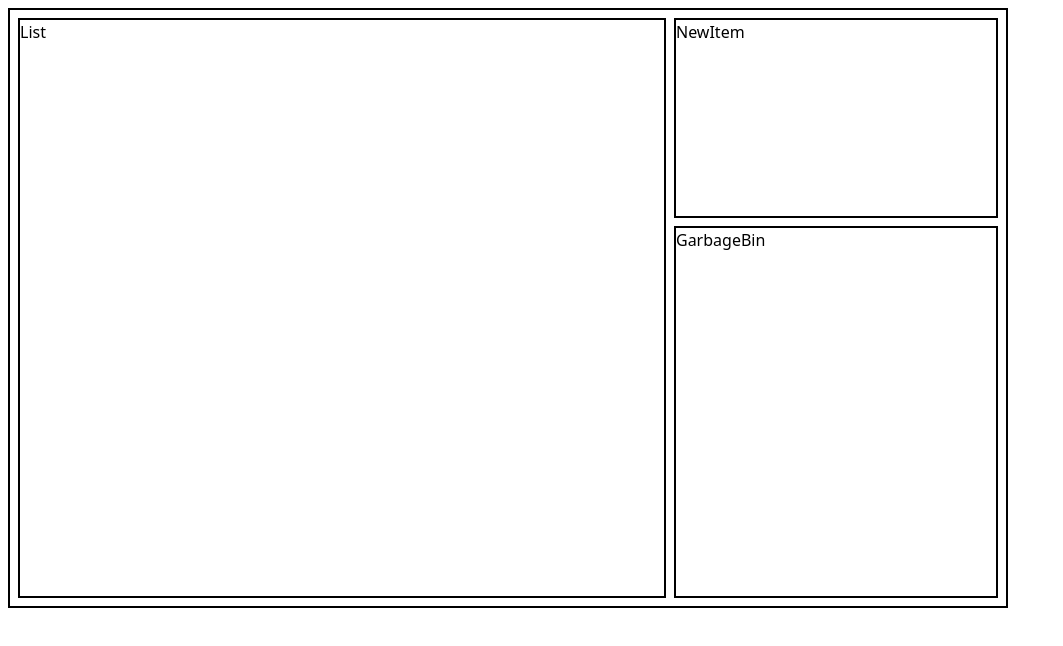
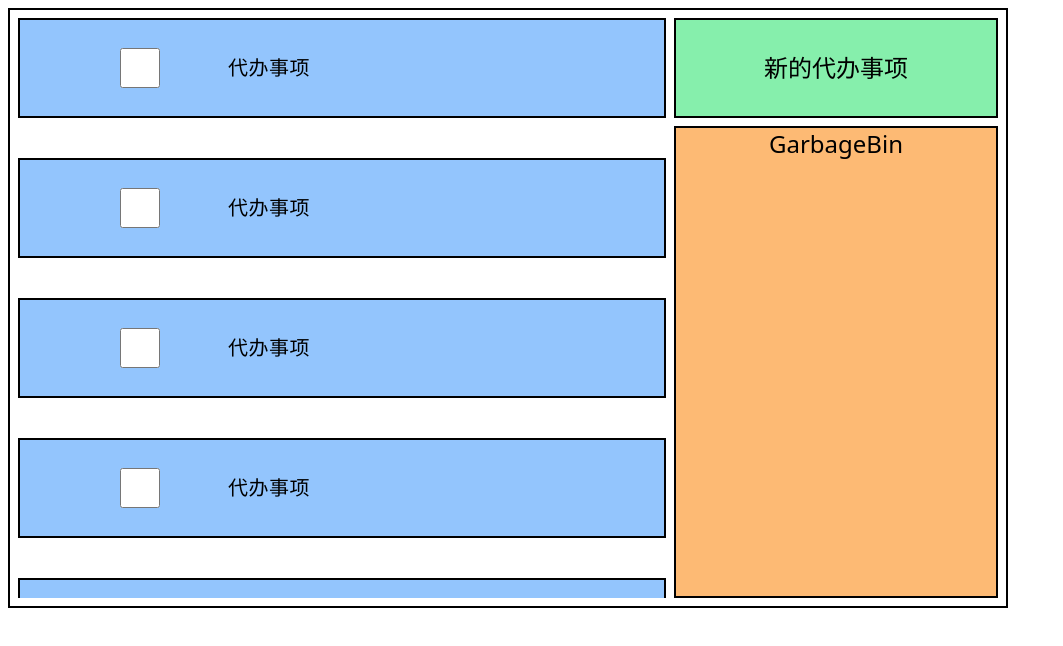
Before and after one commit to everywangBUG/react-dnd-Todolist, a React (Create React App) app: page / in a window 1280 px wide. Shown: the top 646 px of the page, without its empty margins (0-1063 px from the left). Built offline with nearby package versions, Linux system fonts and the light colour scheme.

Commit message:
feat: components style

```diff
--- a/src/components/GarbageBin.tsx
+++ b/src/components/GarbageBin.tsx
@@ -7,7 +7,12 @@ interface ToDoListProps {
 
 export const GarbageBin: FC<ToDoListProps> = (props) => {
   const { className } = props
-  const cs = c('border-2 border-black flex-1 mt-2', className)
+  const cs = c(
+              "border-2 border-black flex-1 mt-2",
+              "bg-orange-300",
+              "leading-200 text-center text-2xl",
+              "cursor-move select-none",
+               className)
   return (
     <div className={cs}>GarbageBin</div>
   )
--- a/src/components/List.tsx
+++ b/src/components/List.tsx
@@ -6,8 +6,30 @@ interface ListProps {
 }
 export const List: FC<ListProps> = (props) => {
   const { className } = props
-  const cs = c('h-full border-2 border-black', className)
+  const cs = c('h-full', className)
   return (
-    <div className={cs}>List</div>
+    <div className={cs}>
+      <Item />
+      <Item />
+      <Item />
+      <Item />
+      <Item />
+      <Item />
+      <Item />
+      <Item />
+      <Item />
+      <Item />
+    </div>
   )
 }
+
+
+function Item() {
+  return (<div className={c("h-100 border-2 border-black bg-blue-300 mb-10 p-10",
+        "flex justify-start items-center",
+        "text-xl tracking-wide")}
+        >
+          <input type='checkbox' className='mr-2 w-40 h-40'/>
+          <p>代办事项</p>
+        </div>)
+}
--- a/src/components/NewItem.tsx
+++ b/src/components/NewItem.tsx
@@ -1,5 +1,6 @@
-import React, { FC } from 'react'
+import React, { FC, useEffect, useRef } from 'react'
 import c from 'classnames'
+import { useDrag } from 'react-dnd'
 
 interface NewItemProps {
   className?: string | string[]
@@ -7,10 +8,31 @@ interface NewItemProps {
 
 export const NewItem: FC<NewItemProps> = (props) => {
   const { className } = props
+  const ref = useRef(null)
 
-  const cs = c('h-200 border-2 border-black', className)
+  const [{ dragging },drag] = useDrag(() => {
+    return {
+      type: 'new-item',
+      item: {},
+      collect: (monitor) => ({
+        dragging: monitor.isDragging()
+      })
+    }
+  })
+
+  useEffect(() =>{
+    drag(ref)
+  }, [])
+
+  const cs = c(
+        "h-100 border-2 border-black",
+        "leading-100 text-center text-2xl",
+        "bg-green-300 flex justify-center items-center",
+        "cursor-move select-none",
+        dragging ? 'opacity-50' : '',
+        className)
 
   return (
-    <div className={cs}>NewItem</div>
+    <div className={cs} ref={ref}>新的代办事项</div>
   )
 }
--- a/src/index.tsx
+++ b/src/index.tsx
@@ -10,7 +10,6 @@ import './index.css';
 const root = ReactDOM.createRoot(
   document.getElementById('root') as HTMLElement
 );
-console.log(React, 'React')
 root.render(
   <DndProvider backend={HTML5Backend}>
     <ToDoList />
--- a/tailwind.config.js
+++ b/tailwind.config.js
@@ -12,6 +12,8 @@ module.exports = {
       height: {
         '600': '600px',
         '200': '200px',
+        '100': '100px',
+        '40': '40px',
       },
       flex: {
         2: 2
```
